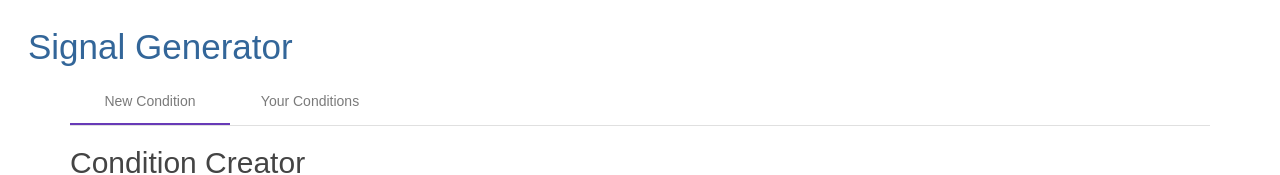
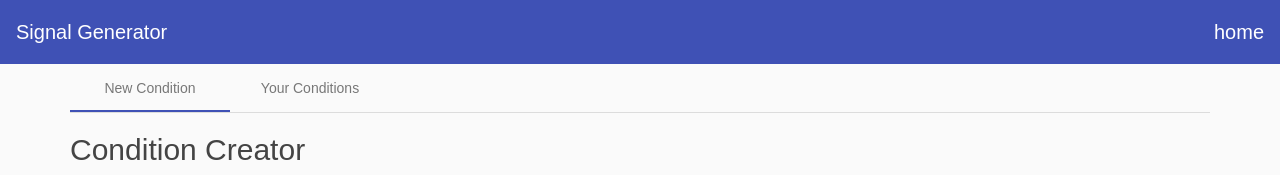
Before and after one commit to benWindsorCode/signalGenerator, an Angular app in the folder signal-generator-site/: page / in a window 1280 px wide. Shown: the top 175 px of the page. Built offline with nearby package versions, Linux system fonts and the light colour scheme; no server answers.

Commit message:
Add angular material toolbar to site

```diff
--- a/signal-generator-site/src/app/app.component.css
+++ b/signal-generator-site/src/app/app.component.css
@@ -4,3 +4,11 @@
     display: table;
     background-color: #ccc;
 }
+
+.example-spacer {
+    flex: 1 1 auto;
+}
+
+.example-container {
+                background: #eee;
+}
--- a/signal-generator-site/src/app/app.component.html
+++ b/signal-generator-site/src/app/app.component.html
@@ -1,7 +1,17 @@
-<h1>{{title}}</h1>
+<mat-toolbar color="primary">
+    <mat-toolbar-row>
+        <span>Signal Generator</span>
+        <span class="example-spacer"></span>
+        <span>home</span>
+    </mat-toolbar-row>
+</mat-toolbar>
+<mat-sidenav-container>
+    <mat-sidenav-content>
     <div class="container">
         <mat-tab-group>
             <mat-tab label="New Condition"> <app-condition-creator></app-condition-creator> </mat-tab>
             <mat-tab label="Your Conditions"> <app-condition-by-user [userId]=1></app-condition-by-user> </mat-tab>
         </mat-tab-group>
     </div>
+    </mat-sidenav-content>
+</mat-sidenav-container>
--- a/signal-generator-site/src/app/app.module.ts
+++ b/signal-generator-site/src/app/app.module.ts
@@ -5,6 +5,7 @@ import { HttpClientModule } from '@angular/common/http';
 import { MatTabsModule } from '@angular/material/tabs';
 import { MatCardModule } from '@angular/material/card';
 import { MatSidenavModule } from '@angular/material/sidenav';
+import { MatToolbarModule } from '@angular/material/toolbar';
 
 import { AppRoutingModule } from './app-routing.module';
 import { AppComponent } from './app.component';
@@ -28,7 +29,8 @@ import { ConditionItemComponent } from './condition-item/condition-item.componen
     HttpClientModule,
     MatTabsModule,
     MatCardModule,
-    MatSidenavModule
+    MatSidenavModule,
+    MatToolbarModule
   ],
   providers: [],
   bootstrap: [AppComponent]
--- a/signal-generator-site/src/styles.css
+++ b/signal-generator-site/src/styles.css
@@ -1,6 +1,6 @@
 /* Gives nice forms if you use correct div names */
 @import url('https://unpkg.com/bootstrap@3.3.7/dist/css/bootstrap.min.css');
-@import '@angular/material/prebuilt-themes/deeppurple-amber.css';
+@import '@angular/material/prebuilt-themes/indigo-pink.css';
 /* You can add global styles to this file, and also import other style files */
 /* Application-wide Styles */
 h1 {
@@ -31,6 +31,6 @@ body, input[type="text"], button {
 
 
 /* the below is enabled by materials, disabling for now
+ */
 html, body { height: 100%; }
 body { margin: 0; font-family: Roboto, "Helvetica Neue", sans-serif; }
- */
```
Lines whose indentation alone changed are shown as unchanged.
